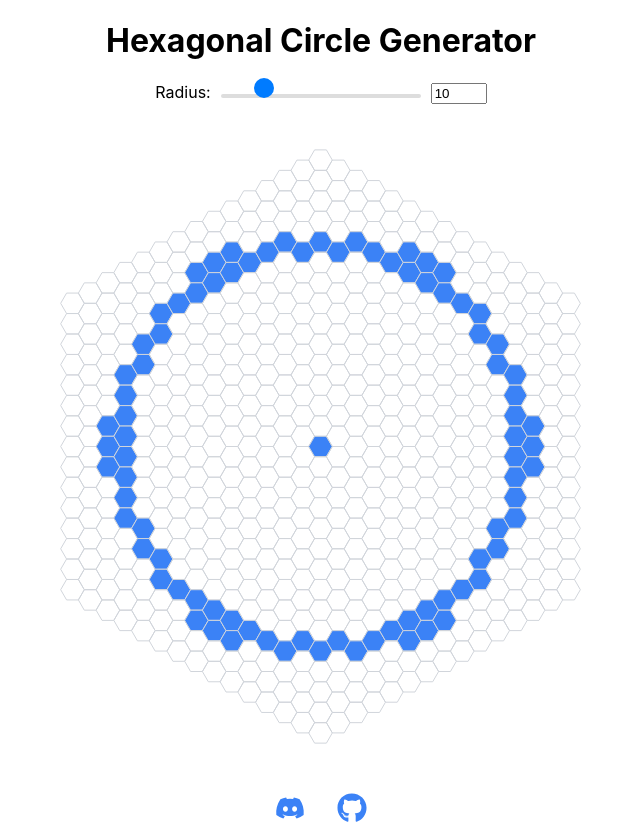
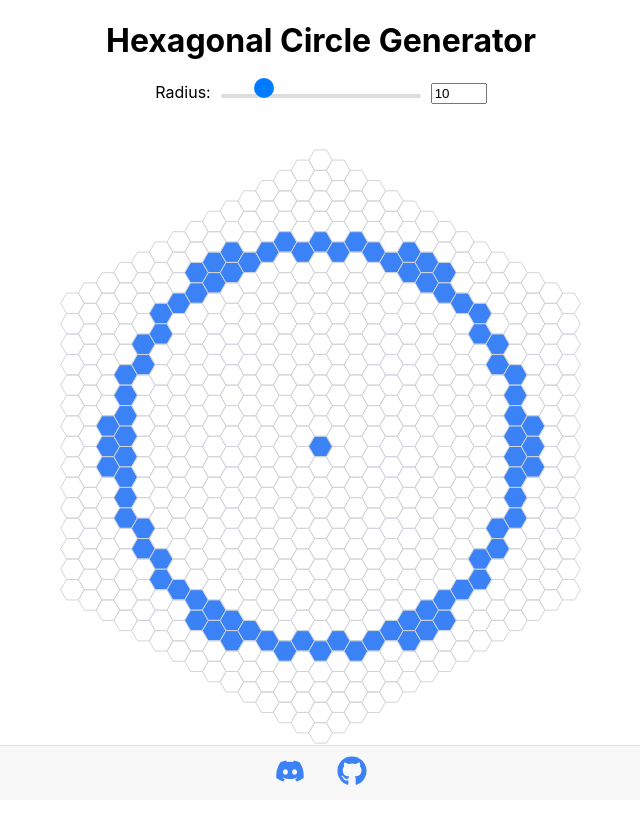
Before and after one commit to SirReal314/PlanetSmith-circle, a React (Create React App) app: page / in a window 1280 px wide. Shown: the whole page, without its empty margins (319-959 px from the left). After the commit the page ends 800 px from the top, so only its background shows below. Built offline with nearby package versions, Linux system fonts and the light colour scheme.

Commit message:
Update hexagonal-circle-generator.tsx
Socials as footer

```diff
--- a/src/components/hexagonal-circle-generator.tsx
+++ b/src/components/hexagonal-circle-generator.tsx
@@ -148,15 +148,28 @@ export default function HexagonalCircleGenerator() {
         </svg>
       </div>
 
-      {/* Social Media Links */}
-      <div className="mt-4 flex">
-        <a href="https://discord.com/invite/YqMpxdq8k2" target="_blank" rel="noopener noreferrer">
-          <FaDiscord style={{ width: 30, height: 30, color: '#3b82f6' }} className="text-gray-700 hover:text-blue-500" />
-        </a>
-        <a href="https://github.com/SirReal314/PlanetSmith-circle" target="_blank" rel="noopener noreferrer" style={{ marginLeft: '32px' }}>
-          <FaGithub style={{ width: 30, height: 30, color: '#3b82f6' }} className="text-gray-700 hover:text-black" />
-        </a>
-      </div>
+
+      {/* Footer with Social Media Links */}
+      <footer
+        style={{
+          position: "fixed",
+          bottom: 0,
+          width: "100%",
+          textAlign: "center",
+          padding: "10px 0",
+          backgroundColor: "#f8f8f8",
+          borderTop: "1px solid #ddd",
+        }}
+      >
+        <div style={{ display: "flex", justifyContent: "center", gap: "32px" }}>
+          <a href="https://discord.com/invite/YqMpxdq8k2" target="_blank" rel="noopener noreferrer">
+            <FaDiscord style={{ width: 30, height: 30, color: "#3b82f6" }} />
+          </a>
+          <a href="https://github.com/SirReal314/PlanetSmith-circle" target="_blank" rel="noopener noreferrer">
+            <FaGithub style={{ width: 30, height: 30, color: "#3b82f6" }} />
+          </a>
+        </div>
+      </footer>
     </div>
   )
 }
```
